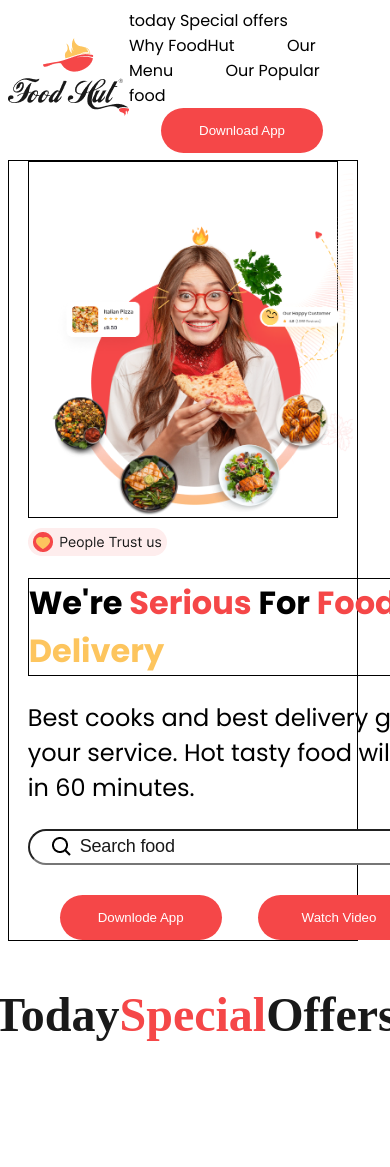
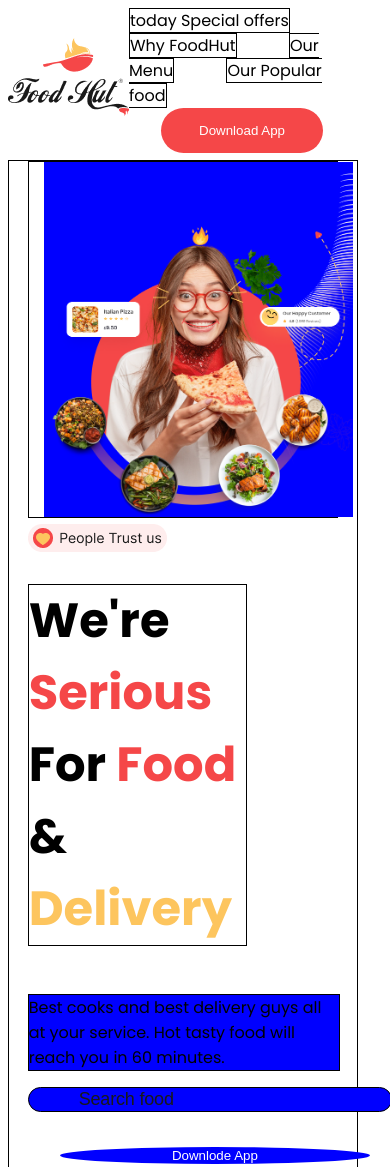
Before and after one commit to IaraFV/HTML-CSS, a plain HTML site: page FoodHut-html.css/index.html in a window 390 px wide. Shown: the top 1167 px of the page. Drawn offline with Linux system fonts and the light colour scheme.

Commit message:
Update principal.css

```diff
--- a/FoodHut-html.css/conteudo/principal.css
+++ b/FoodHut-html.css/conteudo/principal.css
@@ -24,6 +24,7 @@ nav a {
     margin-inline-end: 3rem;
     color: #000;
     text-decoration: dashed;
+    border: 1px solid #000;
 }
 
 nav button {
@@ -59,20 +60,27 @@ nav button {
 }
 
 .Partedois h1 {
-    font-size: 2rem;
+    display: inline-block;
+    font-size: 3rem;
     right: 5%;
     border: 1px solid#000;
+    text-align: start;
+    width: 70%;
+    max-width: 100%;
+    height: auto;
 }
 
 .Partedois p {
-    width: 500px;
-    font-size: 24px;
+    width: 70%;
+    font-size: 1rem;
+    border: 1px solid#000;
+    max-width: 100%;
 }
 
 .pesquisa input {
-    width: 471px;
-    height: 30px;
-    left: 70px;
+    width: 60%;
+    height: 30%;
+    left: 70%;
     top: 568px;
     var: var(--fonte);
     font-style: normal;
@@ -87,20 +95,19 @@ nav button {
     background-repeat: no-repeat;
     background-position: 4% center;
     padding-left: 50px;
+    border: 1px solid #000;
 }
 
 .Partedois button {
     background-color: #f54748;
-    border-radius: 50px;
-    width: 162px;
-    height: 45px;
-    left: 70px;
-    top: 656px;
+    border-radius: 50%;
+    height: 45%;
+    left: 70%;
+    top: 656%;
     color: #fff;
     margin-inline-start: 2rem;
-    inline-size: 162px;
-    block-size: 45px;
-    border-radius: 50px;
+    inline-size: 30%;
+    border-radius: 50%;
     border: none;
 }
 
@@ -111,9 +118,22 @@ nav button {
 }
 
 .mulher img {
-    max-width: 100%;
     height: auto!important;
     margin-left: 5%;
+}
+
+@media (max-width: 600px) {
+    .mulher img,
+    .Partedois p,
+    .pesquisa input,
+    .Partedois button {
+        background: blue;
+        width: 100%;
+    }
+    .header {
+        display: none;
+        border: 1px solid #000;
+    }
 }
 
 .today h2 {
```
